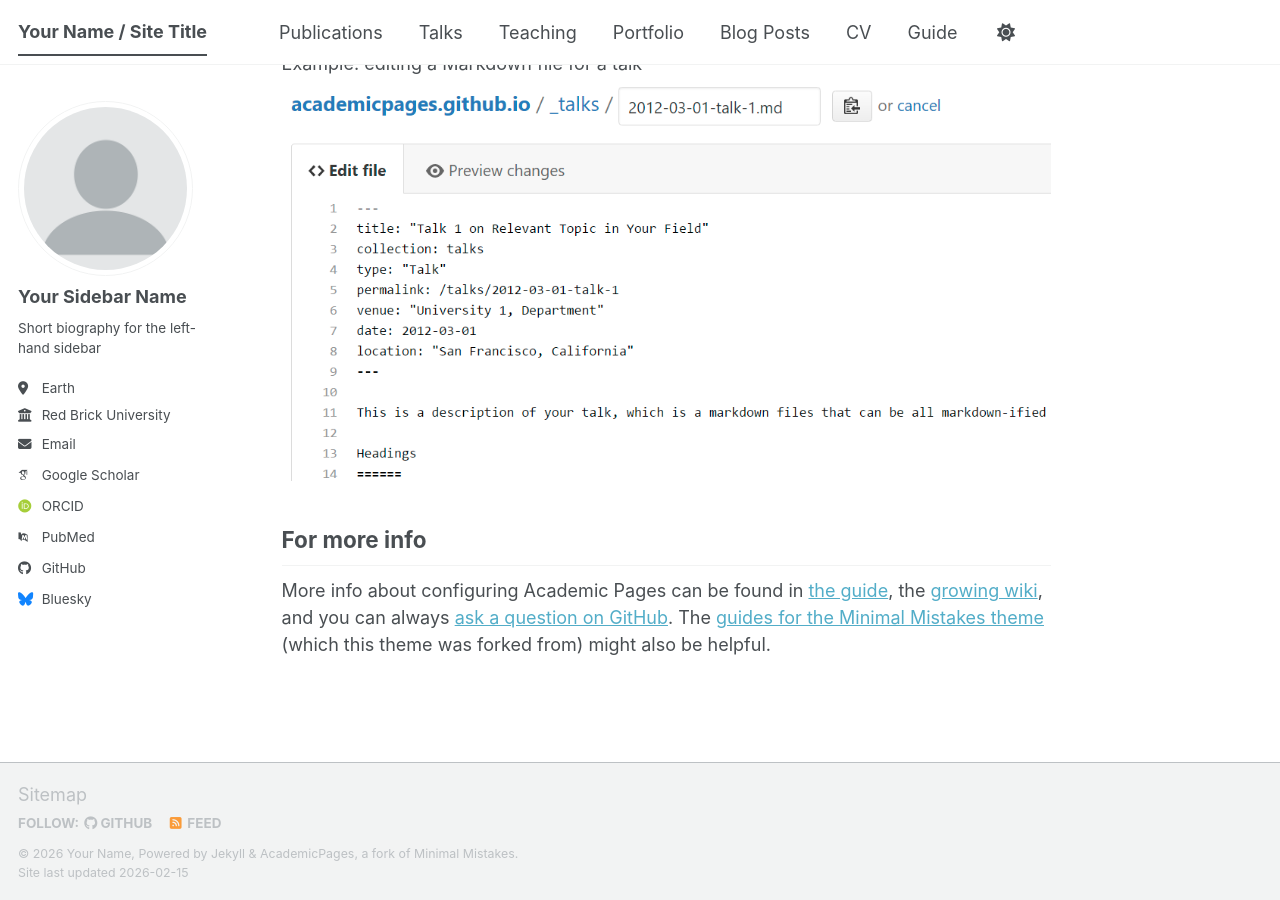
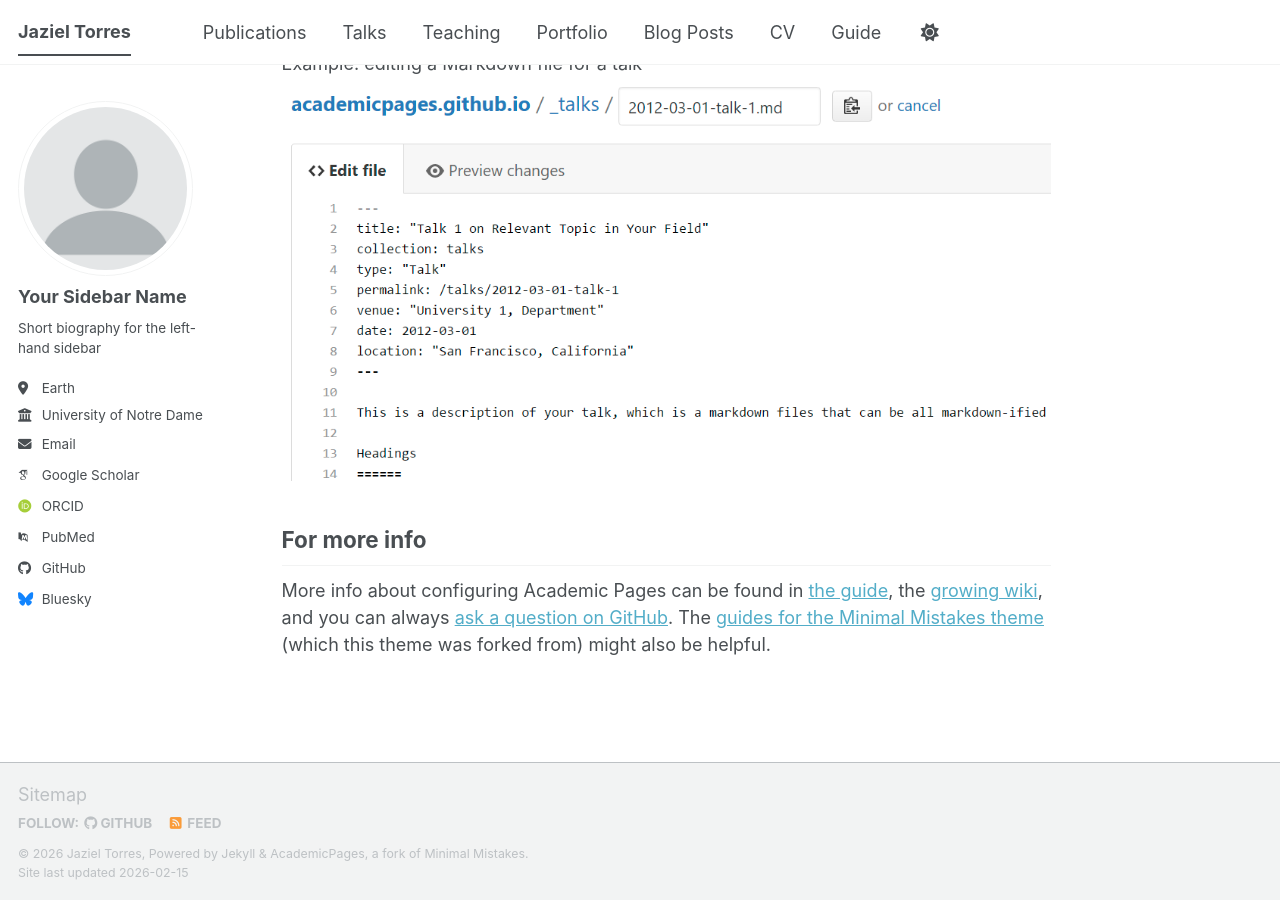
Before and after one commit to jazieltorres/jazieltorres.github.io, a Jekyll site: the page built from _pages/about.md, in a window 1280 px wide and 900 px high, scrolled down 2720 px. Built offline with Jekyll 4.4.1, drawn with Linux system fonts in a browser that asks for light colours; some web fonts are replaced; a script bundle is joined from its source files by our own code; library files that are not in the unit come from our copies.

Commit message:
First edit

```diff
--- a/_config.yml
+++ b/_config.yml
@@ -9,11 +9,11 @@
 # Basic Site Settings
 locale                   : "en-US"
 site_theme               : "default" # The available themes options are "default", "air", "sunrise", "mint", "dirt" and "contrast"
-title                    : "Your Name / Site Title"
+title                    : "Jaziel Torres"
 title_separator          : "-"
-name                     : &name "Your Name"
+name                     : &name "Jaziel Torres"
 description              : &description "Your Name's academic portfolio"   # Update this with a general description of your site, this is the default if not overridden by a page
-url                      : https://academicpages.github.io # The base hostname & protocol for your site e.g. "https://[your GitHub username].github.io",
+url                      : https://jazieltorres.github.io # The base hostname & protocol for your site e.g. "https://[your GitHub username].github.io",
                                                            # or if you already have some other page hosted on Github then use "https://[your GitHub username].github.io/[Your Repo Name]"
 baseurl                  : "" # the subpath of your site, e.g. "/blog"
 repository               : "academicpages/academicpages.github.io"
@@ -28,9 +28,9 @@
   pronouns         : # example: "she/her"
   bio              : "Short biography for the left-hand sidebar"
   location         : "Earth"
-  employer         : "Red Brick University"
+  employer         : "University of Notre Dame"
   uri              : # URL
-  email            : "none@example.org"
+  email            : "jtorre23@nd.edu"
 
   # Academic websites
   academia         : # URL
```
